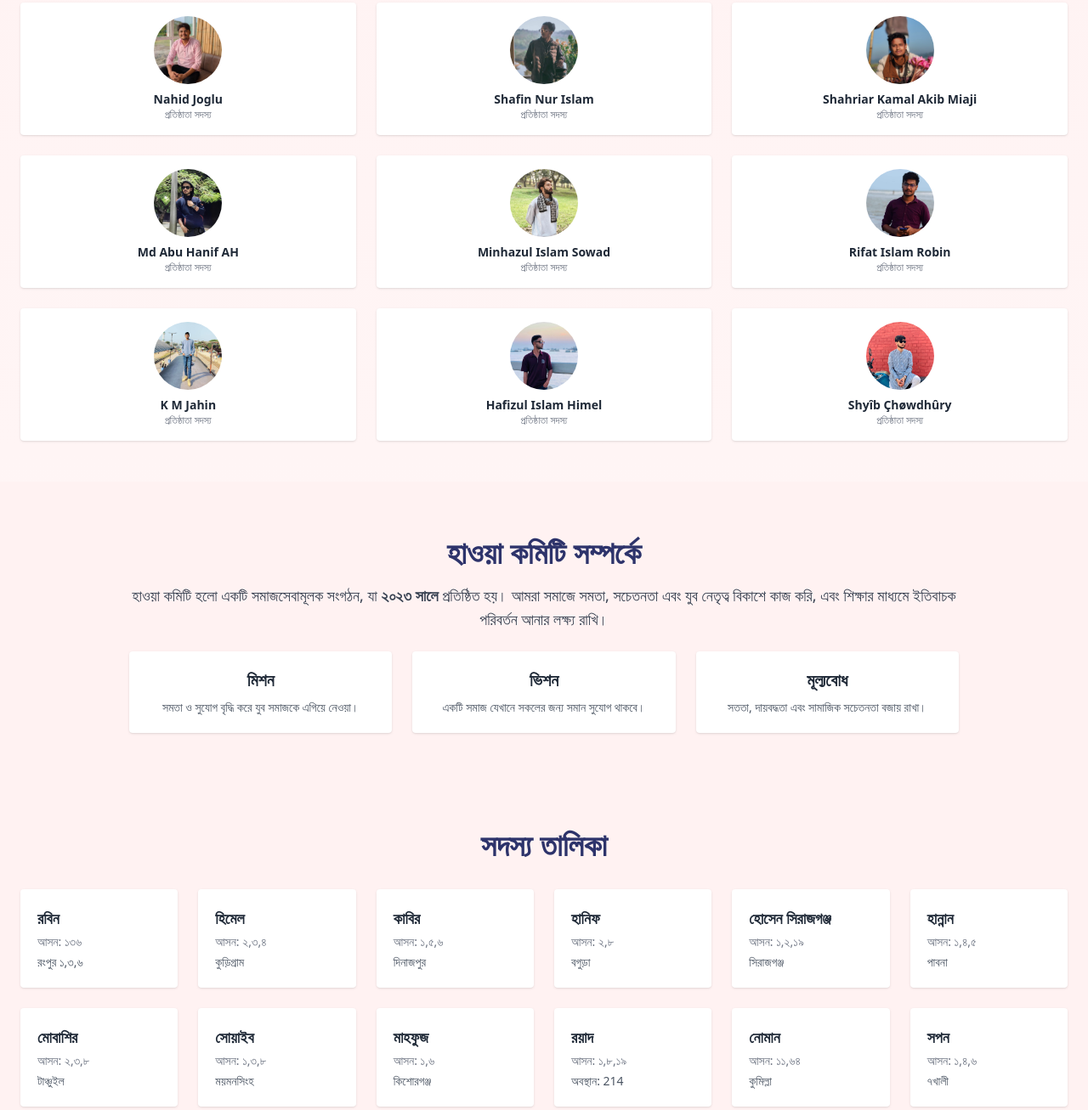
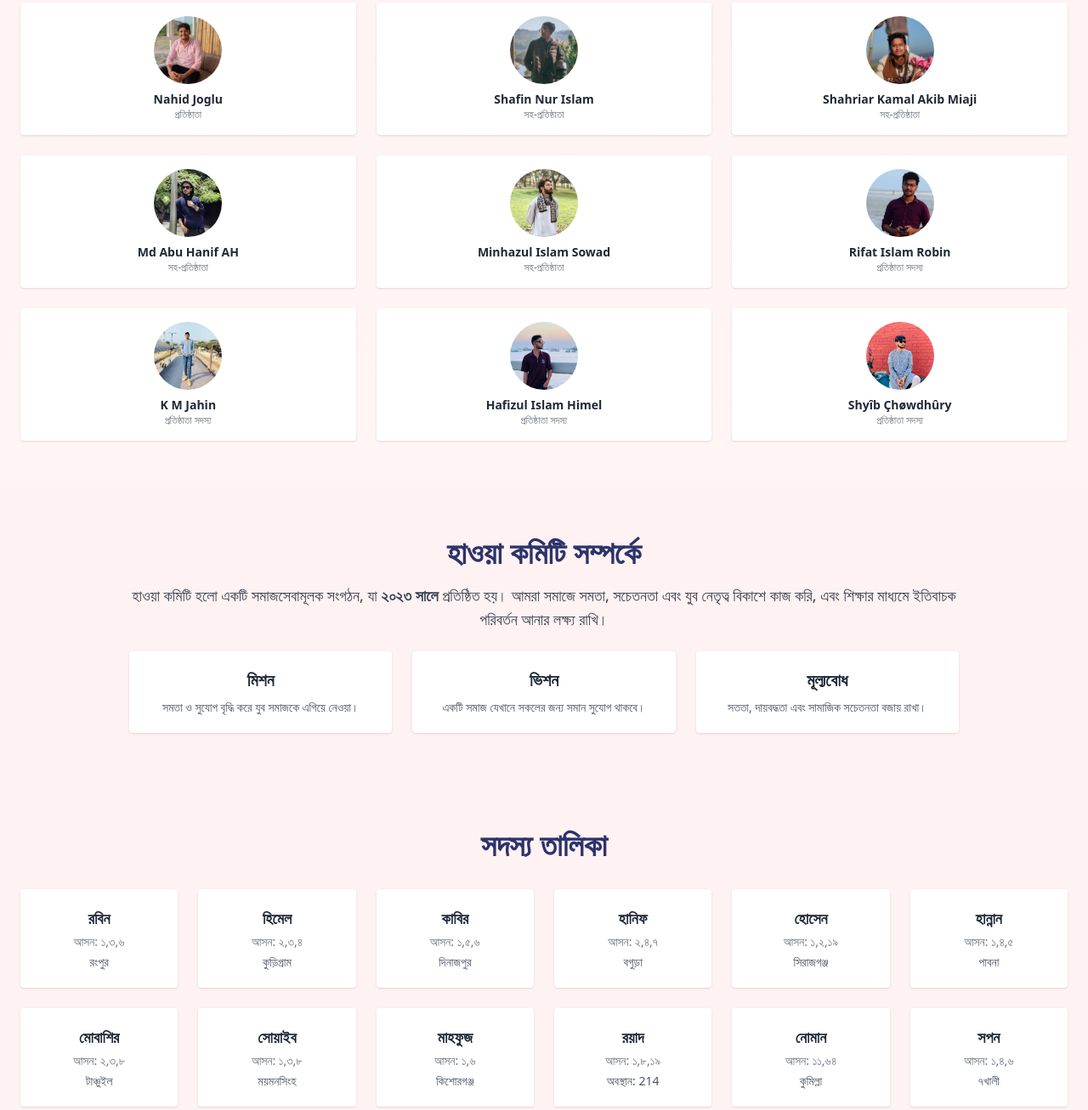
Before and after one commit to abuhanif7016/hawa-commite, a website: page index.html in a window 1280 px wide. Shown: the part 393-1700 px from the top of the page at 85% size. Drawn offline with Linux system fonts and the light colour scheme.

Commit message:
edited code

```diff
--- a/index.html
+++ b/index.html
@@ -47,8 +47,7 @@
   </nav>
 
   <!-- Hero Section -->
-  <header id="home" class="bg-red-800
- text-white py-12 text-center">
+  <header id="home" class="bg-gradient-to-r from-red-600 to-blue-800 text-white py-12 text-center">
     <h1 class="text-4xl md:text-5xl font-extrabold mb-2">হাওয়া কমিটি</h1>
     <p class="text-xl md:text-2xl mb-1">“হাওয়ায় উড়ে যাবে বৈষম্য”</p>
     <p class="text-md md:text-xl">“অবিচল মাথা, নিশ্চিত লক্ষ্য” ✊</p>
@@ -63,31 +62,31 @@
       <div class="bg-white rounded shadow p-4 text-center hover:scale-105 transition-transform duration-300">
         <img src="img/nahid.jpg" alt="Nahid Joglu" class="mx-auto rounded-full mb-2 w-20 h-20 object-cover">
         <p class="font-semibold text-sm">Nahid Joglu</p>
-        <p class="text-gray-500 text-xs">প্রতিষ্ঠাতা সদস্য</p>
+        <p class="text-gray-500 text-xs">প্রতিষ্ঠাতা</p>
       </div>
 
       <div class="bg-white rounded shadow p-4 text-center hover:scale-105 transition-transform duration-300">
         <img src="img/shafin.jpg" alt="Shafin Nur Islam" class="mx-auto rounded-full mb-2 w-20 h-20 object-cover">
         <p class="font-semibold text-sm">Shafin Nur Islam</p>
-        <p class="text-gray-500 text-xs">প্রতিষ্ঠাতা সদস্য</p>
+        <p class="text-gray-500 text-xs">সহ-প্রতিষ্ঠাতা</p>
       </div>
 
       <div class="bg-white rounded shadow p-4 text-center hover:scale-105 transition-transform duration-300">
         <img src="img/akib.jpg" alt="Shahriar Kamal Akib Miaji" class="mx-auto rounded-full mb-2 w-20 h-20 object-cover">
         <p class="font-semibold text-sm">Shahriar Kamal Akib Miaji</p>
-        <p class="text-gray-500 text-xs">প্রতিষ্ঠাতা সদস্য</p>
+        <p class="text-gray-500 text-xs">সহ-প্রতিষ্ঠাতা</p>
       </div>
 
       <div class="bg-white rounded shadow p-4 text-center hover:scale-105 transition-transform duration-300">
         <img src="img/hanif.jpg" alt="Md Abu Hanif AH" class="mx-auto rounded-full mb-2 w-20 h-20 object-cover">
         <p class="font-semibold text-sm">Md Abu Hanif AH</p>
-        <p class="text-gray-500 text-xs">প্রতিষ্ঠাতা সদস্য</p>
+        <p class="text-gray-500 text-xs">সহ-প্রতিষ্ঠাতা</p>
       </div>
 
       <div class="bg-white rounded shadow p-4 text-center hover:scale-105 transition-transform duration-300">
         <img src="img/minhaz.jpg" alt="Minhazul Islam Sowad" class="mx-auto rounded-full mb-2 w-20 h-20 object-cover">
         <p class="font-semibold text-sm">Minhazul Islam Sowad</p>
-        <p class="text-gray-500 text-xs">প্রতিষ্ঠাতা সদস্য</p>
+        <p class="text-gray-500 text-xs">সহ-প্রতিষ্ঠাতা</p>
       </div>
 
       <div class="bg-white rounded shadow p-4 text-center hover:scale-105 transition-transform duration-300">
@@ -149,7 +148,7 @@
 
 
  <!-- Members Section -->
-<section id="members" class="bg-primary-50 py-12">
+<section id="members" class="bg-primary-50 py-12 text-center">
   <div class="max-w-7xl mx-auto px-6">
     <h2 class="text-3xl md:text-4xl font-bold mb-8 text-center text-primary-900">সদস্য তালিকা</h2>
 
@@ -158,8 +157,8 @@
       <!-- Member Cards -->
       <div class="bg-white p-5 rounded shadow transform transition duration-500 hover:scale-105 hover:shadow-lg animate-fadeIn">
         <h3 class="font-semibold text-lg mb-1">রবিন</h3>
-        <p class="text-sm text-gray-500 mb-1">আসন: ১৩৬</p>
-        <p class="text-sm text-gray-600">রংপুর ১,৩,৬</p>
+        <p class="text-sm text-gray-500 mb-1">আসন: ১,৩,৬</p>
+        <p class="text-sm text-gray-600">রংপুর</p>
       </div>
 
       <div class="bg-white p-5 rounded shadow transform transition duration-500 hover:scale-105 hover:shadow-lg animate-fadeIn delay-100">
@@ -176,12 +175,12 @@
 
       <div class="bg-white p-5 rounded shadow transform transition duration-500 hover:scale-105 hover:shadow-lg animate-fadeIn delay-300">
         <h3 class="font-semibold text-lg mb-1">হানিফ</h3>
-        <p class="text-sm text-gray-500 mb-1">আসন: ২,৮</p>
+        <p class="text-sm text-gray-500 mb-1">আসন: ২,৪,৭</p>
         <p class="text-sm text-gray-600">বগুড়া</p>
       </div>
 
       <div class="bg-white p-5 rounded shadow transform transition duration-500 hover:scale-105 hover:shadow-lg animate-fadeIn delay-400">
-        <h3 class="font-semibold text-lg mb-1">হোসেন সিরাজগঞ্জ</h3>
+        <h3 class="font-semibold text-lg mb-1">হোসেন</h3>
         <p class="text-sm text-gray-500 mb-1">আসন: ১,২,১৯</p>
         <p class="text-sm text-gray-600">সিরাজগঞ্জ</p>
       </div>
```
Also changed, not shown: style.css.
